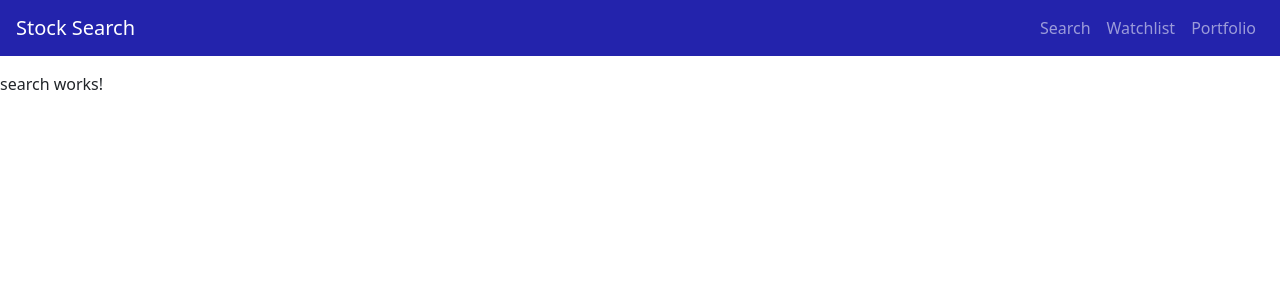
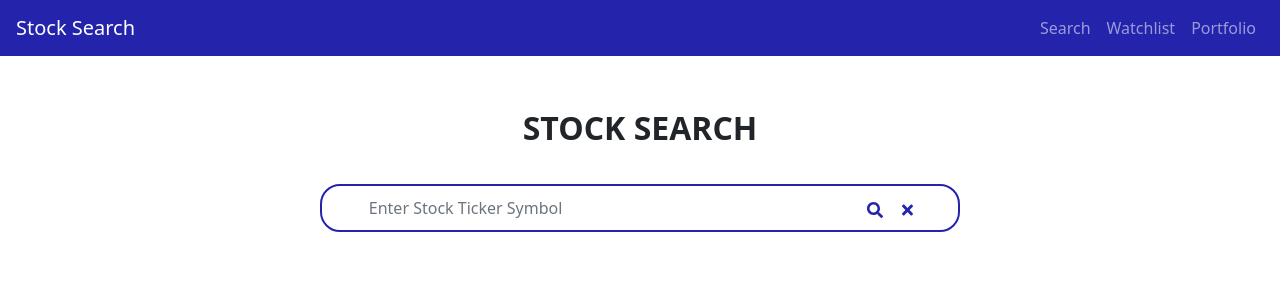
Before and after one commit to ZiyunGe1999/StockSearchAngular, an Angular app: page /search in a window 1280 px wide. Shown: the top 300 px of the page. Built offline with nearby package versions, Linux system fonts and the light colour scheme.

Commit message:
finish search bar without http request

```diff
--- a/src/app/app.component.css
+++ b/src/app/app.component.css
@@ -1,5 +1,5 @@
 body {
-    min-height: 75rem;
+    /* min-height: 75rem; */
     padding-top: 4.5rem;
   }
 
--- a/src/app/search/search.component.css
+++ b/src/app/search/search.component.css
@@ -0,0 +1,45 @@
+#stock_search_text {
+    display: block;
+    text-align: center;
+    font-size: 2rem;
+    font-weight: bolder;
+    margin-top: 2rem;
+}
+
+#search_bar {
+    margin-top: 2rem;
+    text-align: center;
+}
+
+#search_center {
+    display: inline-block;
+    width: 50%;
+    min-width: 20rem;
+    border-radius: 20px;
+    border: 2px solid #2323AC;
+    padding: 4px;
+}
+
+#typeahead-basic-div {
+    display: inline-block;
+    width: 80%;
+}
+
+#typeahead-basic {
+    border: 0px;
+}
+
+#typeahead-basic:focus{
+    box-shadow: none;
+}
+
+.search_response {
+    display: inline-block;
+    width: 10%;
+    max-width: 2rem;
+}
+
+.search_inside {
+    height: 1rem;
+    /* color: #2323AC; */
+}
--- a/src/app/search/search.component.html
+++ b/src/app/search/search.component.html
@@ -1 +1,20 @@
-<p>search works!</p>
+<div id="stock_search_text">
+    STOCK SEARCH
+</div>
+
+<div id="search_bar">
+    <div id="search_center">
+        <div id="typeahead-basic-div">
+        <form [formGroup]="searchForm" (ngSubmit)="onSubmit()">
+            <input id="typeahead-basic" type="text" class="form-control" formControlName="symbol" [(ngModel)]="model" [ngbTypeahead]="search" placeholder="Enter Stock Ticker Symbol"/>
+        </form>
+        </div>
+        <div class="search_response">
+            <svg [style.color]="search_color" (click)="onSubmit()" (mouseleave)="changeColor('search', this.init_color)" (mouseenter)="changeColor('search', 'grey')" aria-hidden="true" focusable="false" data-prefix="fas" data-icon="search" class="svg-inline--fa fa-search fa-w-16 search_inside" role="img" xmlns="http://www.w3.org/2000/svg" viewBox="0 0 512 512"><path fill="currentColor" d="M505 442.7L405.3 343c-4.5-4.5-10.6-7-17-7H372c27.6-35.3 44-79.7 44-128C416 93.1 322.9 0 208 0S0 93.1 0 208s93.1 208 208 208c48.3 0 92.7-16.4 128-44v16.3c0 6.4 2.5 12.5 7 17l99.7 99.7c9.4 9.4 24.6 9.4 33.9 0l28.3-28.3c9.4-9.4 9.4-24.6.1-34zM208 336c-70.7 0-128-57.2-128-128 0-70.7 57.2-128 128-128 70.7 0 128 57.2 128 128 0 70.7-57.2 128-128 128z"></path></svg>
+        </div>
+        <div class="search_response">
+            <!-- <img (click)="do_something()" class="search_inside" src="assets/times-solid.svg" type="image/svg+xml"> -->
+            <svg [style.color]="times_color" (click)="cleanForm()" (mouseleave)="changeColor('times', this.init_color)" (mouseenter)="changeColor('times', 'grey')" aria-hidden="true" focusable="false" data-prefix="fas" data-icon="times" class="svg-inline--fa fa-times fa-w-11 search_inside" role="img" xmlns="http://www.w3.org/2000/svg" viewBox="0 0 352 512"><path fill="currentColor" d="M242.72 256l100.07-100.07c12.28-12.28 12.28-32.19 0-44.48l-22.24-22.24c-12.28-12.28-32.19-12.28-44.48 0L176 189.28 75.93 89.21c-12.28-12.28-32.19-12.28-44.48 0L9.21 111.45c-12.28 12.28-12.28 32.19 0 44.48L109.28 256 9.21 356.07c-12.28 12.28-12.28 32.19 0 44.48l22.24 22.24c12.28 12.28 32.2 12.28 44.48 0L176 322.72l100.07 100.07c12.28 12.28 32.2 12.28 44.48 0l22.24-22.24c12.28-12.28 12.28-32.19 0-44.48L242.72 256z"></path></svg>
+        </div>
+    </div>
+</div>
--- a/src/app/search/search.component.ts
+++ b/src/app/search/search.component.ts
@@ -1,4 +1,17 @@
 import { Component, OnInit } from '@angular/core';
+import {Observable, OperatorFunction} from 'rxjs';
+import {debounceTime, distinctUntilChanged, map} from 'rxjs/operators';
+// import { FormsModule } from '@angular/forms';
+import { FormBuilder } from '@angular/forms';
+
+const states = ['Alabama', 'Alaska', 'American Samoa', 'Arizona', 'Arkansas', 'California', 'Colorado',
+  'Connecticut', 'Delaware', 'District Of Columbia', 'Federated States Of Micronesia', 'Florida', 'Georgia',
+  'Guam', 'Hawaii', 'Idaho', 'Illinois', 'Indiana', 'Iowa', 'Kansas', 'Kentucky', 'Louisiana', 'Maine',
+  'Marshall Islands', 'Maryland', 'Massachusetts', 'Michigan', 'Minnesota', 'Mississippi', 'Missouri', 'Montana',
+  'Nebraska', 'Nevada', 'New Hampshire', 'New Jersey', 'New Mexico', 'New York', 'North Carolina', 'North Dakota',
+  'Northern Mariana Islands', 'Ohio', 'Oklahoma', 'Oregon', 'Palau', 'Pennsylvania', 'Puerto Rico', 'Rhode Island',
+  'South Carolina', 'South Dakota', 'Tennessee', 'Texas', 'Utah', 'Vermont', 'Virgin Islands', 'Virginia',
+  'Washington', 'West Virginia', 'Wisconsin', 'Wyoming'];
 
 @Component({
   selector: 'app-search',
@@ -7,9 +20,43 @@ import { Component, OnInit } from '@angular/core';
 })
 export class SearchComponent implements OnInit {
 
-  constructor() { }
+  constructor(private formBuilder: FormBuilder) { }
 
   ngOnInit(): void {
   }
 
+  public model: any;
+  init_color = "#2323AC";
+  search_color = this.init_color;
+  times_color = this.init_color;
+
+  searchForm = this.formBuilder.group({
+    symbol: ''
+  });
+
+  search: OperatorFunction<string, readonly string[]> = (text$: Observable<string>) =>
+    text$.pipe(
+      debounceTime(200),
+      distinctUntilChanged(),
+      map(term => term.length < 2 ? []
+        : states.filter(v => v.toLowerCase().indexOf(term.toLowerCase()) > -1).slice(0, 10))
+    )
+
+  cleanForm() {
+    this.searchForm.reset();
+  }
+
+  changeColor(which_one : string, color : string) {
+    if (which_one == 'times') {
+      this.times_color = color;
+    }
+    else {
+      this.search_color = color;
+    }
+  }
+
+  onSubmit(): void {
+    window.alert('symbol: ' + this.searchForm.value['symbol']);
+  }
+
 }
```
Also changed, not shown: src/app/app.module.ts (+8 -2 lines), src/assets/background-graph.jpg (added).
